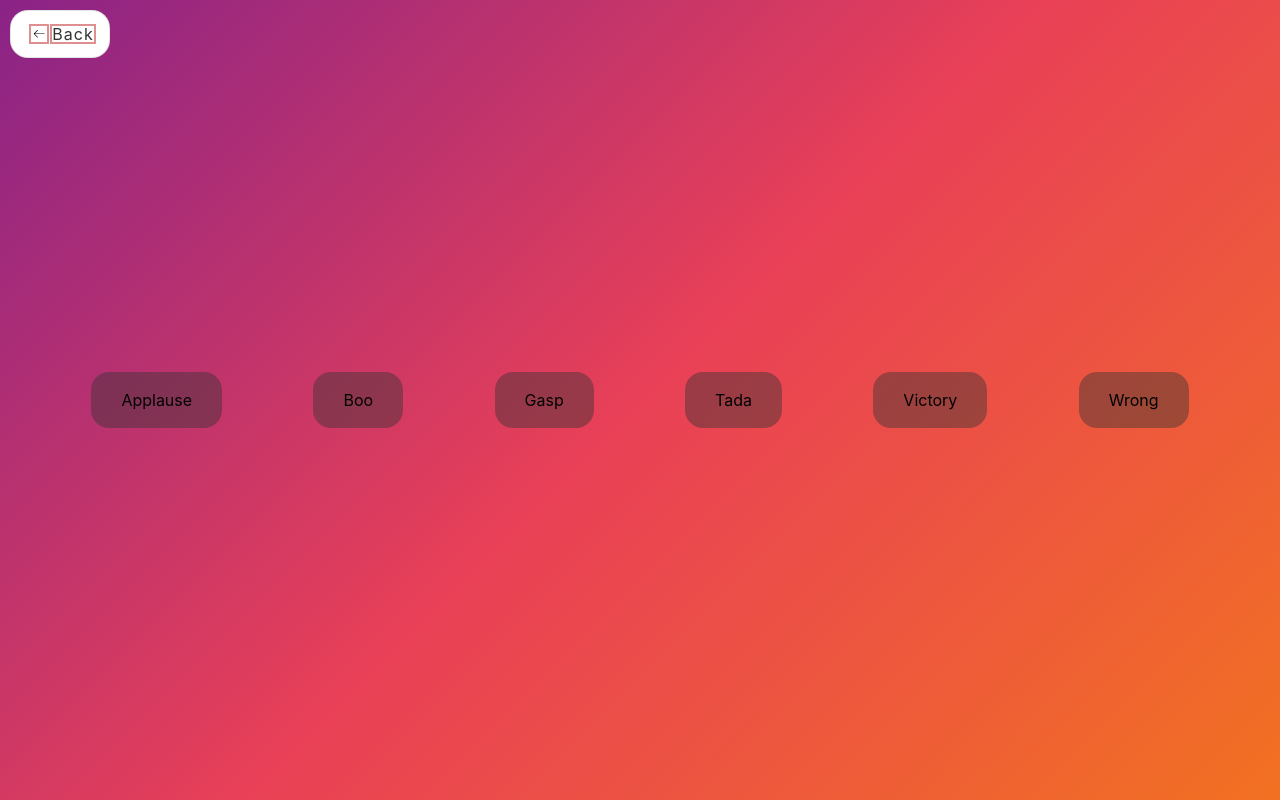
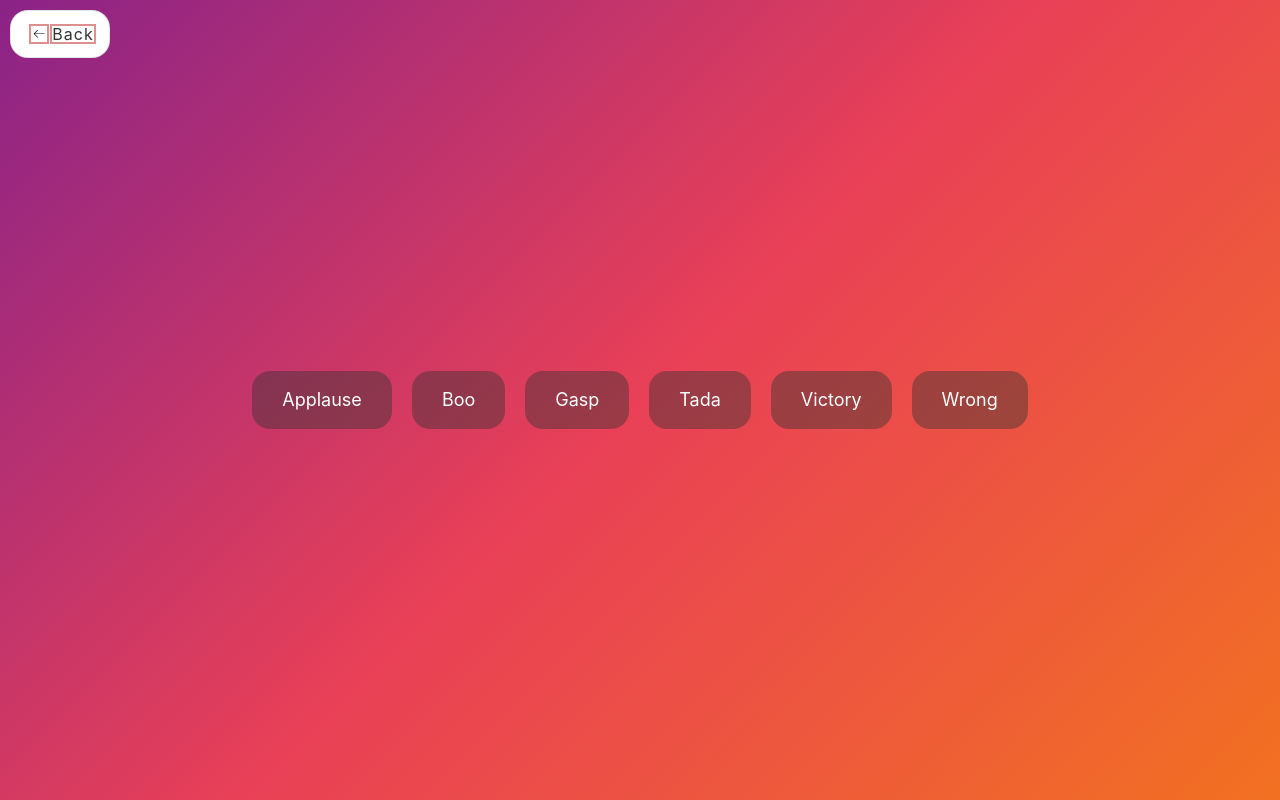
Before and after one commit to jorgehenrrique/50projects-react, a React (Vite) app: page /50projects-react/pages/09sound-board in a window 1280 px wide. Built offline with nearby package versions, Linux system fonts and the light colour scheme; a web font is replaced by a local one.

Commit message:
finalizado proj 09

```diff
--- a/src/pages/09sound-board/SoundBoard.css
+++ b/src/pages/09sound-board/SoundBoard.css
@@ -1,9 +1,11 @@
 .container-09 {
   height: 100vh;
   display: flex;
-  justify-content: space-evenly;
+  flex-flow: row wrap;
   align-items: center;
-  flex-flow: row wrap;
+  align-content: center;
+  justify-content: center;
+  gap: 2rem;
   background: linear-gradient(135deg, #8a2387, #e94057, #f27121);
 }
 .container-09 button {
@@ -11,6 +13,8 @@
   padding: 2rem 3rem;
   border-radius: var(--border-radius);
   transition: all 0.3s ease-out;
+  font-size: 1.8rem;
+  color: #fff;
 }
 .container-09 button:hover {
   background-color: #3333334a;
--- a/src/pages/09sound-board/SoundBoard.jsx
+++ b/src/pages/09sound-board/SoundBoard.jsx
@@ -14,6 +14,8 @@ export default function SoundBoard() {
 
   const playAudio = (audioId) => {
     const audioElement = document.getElementById(audioId);
+    audioElement.pause();
+    audioElement.currentTime = 0;
     audioElement.play();
   };
 
```
